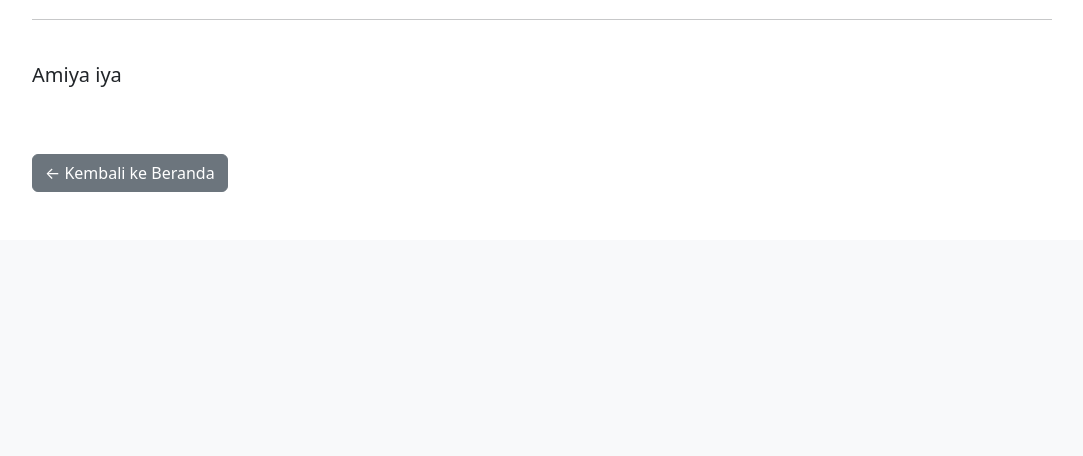
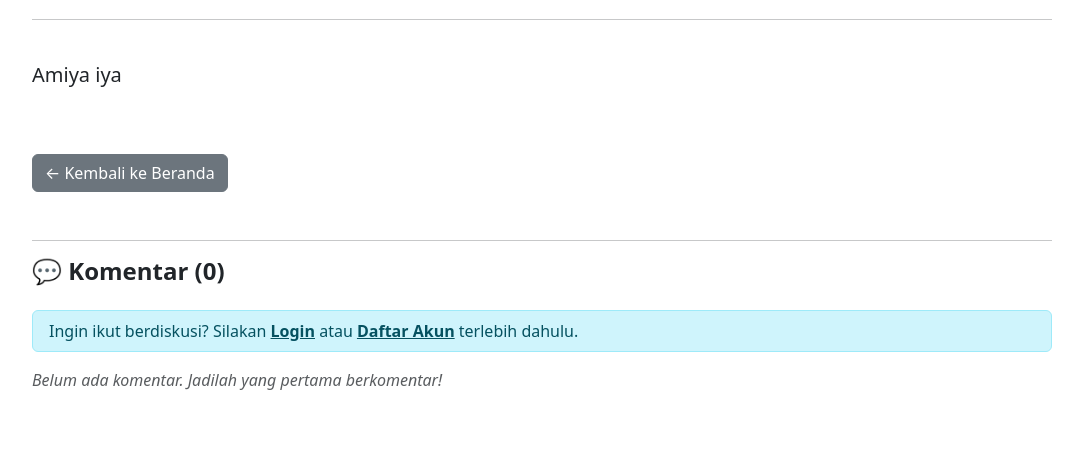
Before and after one commit to Fiann044/Blog, a Django app: page /artikel/4/ in a window 1280 px wide. Shown: the part 721-1177 px from the top of the page, without its empty margins (98-1181 px from the left). Before the commit the page ends 913 px from the top, so only its background shows below. Run offline with Django 5.2, Linux system fonts and the light colour scheme; data comes from the database, SQL or seed files in the repository; both versions use the stored data as it was after the commit.

Commit message:
menambahkan fitur komenta

```diff
--- a/blog/forms.py
+++ b/blog/forms.py
@@ -1,5 +1,5 @@
 from django import forms
-from .models import Artikel
+from .models import Artikel, Komentar
 
 class ArtikelForm(forms.ModelForm):
     class Meta:
@@ -11,3 +11,11 @@ class ArtikelForm(forms.ModelForm):
             'isi': forms.Textarea(attrs={'class': 'form-control', 'rows': 5}),
             'gambar': forms.FileInput(attrs={'class': 'form-control'}),
         }
+
+class KomentarForm(forms.ModelForm):
+    class Meta:
+        model = Komentar
+        fields = ['isi']
+        widgets = {
+            'isi': forms.Textarea(attrs={'class': 'form-control', 'rows': 3, 'placeholder': 'Tulis komentar Anda...'}),
+        }
--- a/blog/models.py
+++ b/blog/models.py
@@ -8,5 +8,13 @@ class Artikel(models.Model):
     isi = models.TextField()
     tanggal_publikasi = models.DateTimeField(auto_now_add=True)
     gambar = models.ImageField(upload_to='gambar_artikel/', null=True, blank=True)
+def __str__(self):
+        return self.judul
+        #fitur komentar
+class Komentar(models.Model):
+    artikel = models.ForeignKey(Artikel, related_name='komentar', on_delete=models.CASCADE)
+    penulis = models.ForeignKey(User, on_delete=models.CASCADE)
+    isi = models.TextField()
+    tanggal_dibuat = models.DateTimeField(auto_now_add=True)
     def __str__(self):
-        return self.judul
+        return f"Komentar oleh {self.penulis.username} di {self.artikel.judul}"
--- a/blog/templates/blog/detail.html
+++ b/blog/templates/blog/detail.html
@@ -38,6 +38,43 @@
             <div class="mt-5">
                 <a href="{% url 'halaman_utama' %}" class="btn btn-secondary">&larr; Kembali ke Beranda</a>
             </div>
+            <!--tampilan komentar -->
+            <hr class="mt-5">
+            <h4 class="fw-bold mb-4">💬 Komentar ({{ daftar_komentar.count }})</h4>
+
+            {% if user.is_authenticated %}
+            <div class="card bg-light border-0 p-3 mb-4">
+                <form method="POST">
+                    {% csrf_token %}
+                    {{ form_komentar.as_p }}
+                    <button type="submit" class="btn btn-primary btn-sm fw-bold">Kirim Komentar</button>
+                </form>
+            </div>
+            {% else %}
+            <div class="alert alert-info py-2">
+                Ingin ikut berdiskusi? Silakan <a href="{% url 'login' %}" class="alert-link">Login</a> atau <a
+                    href="{% url 'register' %}" class="alert-link">Daftar Akun</a> terlebih dahulu.
+            </div>
+            {% endif %}
+
+            {% for komentar in daftar_komentar %}
+            <div class="d-flex mb-3">
+                <div class="flex-shrink-0">
+                    <div class="bg-secondary text-white rounded-circle d-flex align-items-center justify-content-center"
+                        style="width: 40px; height: 40px; font-size: 20px;">
+                        👤
+                    </div>
+                </div>
+                <div class="ms-3 flex-grow-1">
+                    <div class="bg-light p-3 rounded">
+                        <span class="text-muted fw-normal small ms-2">{{ komentar.tanggal_dibuat|timesince }}</span>
+                        <p class="mb-0">{{ komentar.isi }}</p>
+                    </div>
+                </div>
+            </div>
+            {% empty %}
+            <p class="text-muted fst-italic">Belum ada komentar. Jadilah yang pertama berkomentar!</p>
+            {% endfor %}
         </div>
     </div>
 
--- a/blog/views.py
+++ b/blog/views.py
@@ -3,6 +3,8 @@ from django.contrib.auth.decorators import login_required
 from .models import Artikel
 from .forms import ArtikelForm
 from django.contrib.auth.forms import UserCreationForm
+from .models import Artikel, Komentar
+from .forms import ArtikelForm, KomentarForm
 
 
 def halaman_utama(request):
@@ -17,7 +19,30 @@ def halaman_utama(request):
 
 def detail_artikel(request, id):
     artikel_pilihan = get_object_or_404(Artikel, id=id)
-    return render(request, 'blog/detail.html', {'artikel': artikel_pilihan})
+
+
+    daftar_komentar = artikel_pilihan.komentar.all().order_by('-tanggal_dibuat')
+
+    if request.method == 'POST':
+        if request.user.is_authenticated:
+            form_komentar = KomentarForm(request.POST)
+            if form_komentar.is_valid():
+                komentar_baru = form_komentar.save(commit=False)
+                komentar_baru.artikel = artikel_pilihan
+                komentar_baru.penulis = request.user
+                komentar_baru.save()
+                return redirect('detail_artikel', id=artikel_pilihan.id)
+        else:
+            return redirect('login')
+    else:
+        form_komentar = KomentarForm()
+
+
+    return render(request, 'blog/detail.html', {
+        'artikel': artikel_pilihan,
+        'daftar_komentar': daftar_komentar,
+        'form_komentar': form_komentar
+    })
 
 
 @login_required(login_url='login')
```
Also changed, not shown: blog/migrations/0004_komentar.py (added), db.sqlite3, media/gambar_artikel/frenci.jpeg (added).
